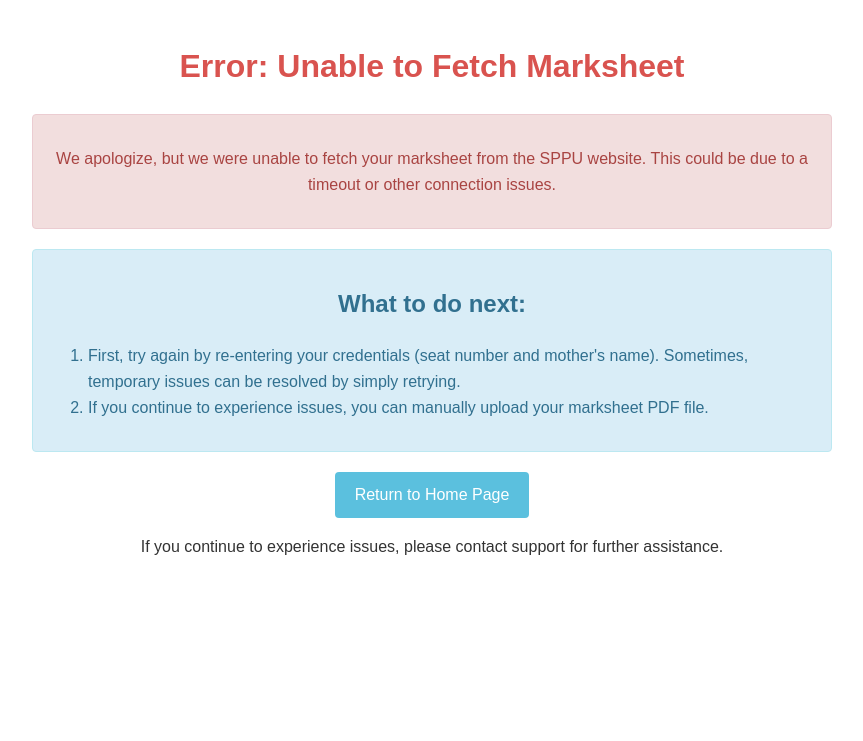
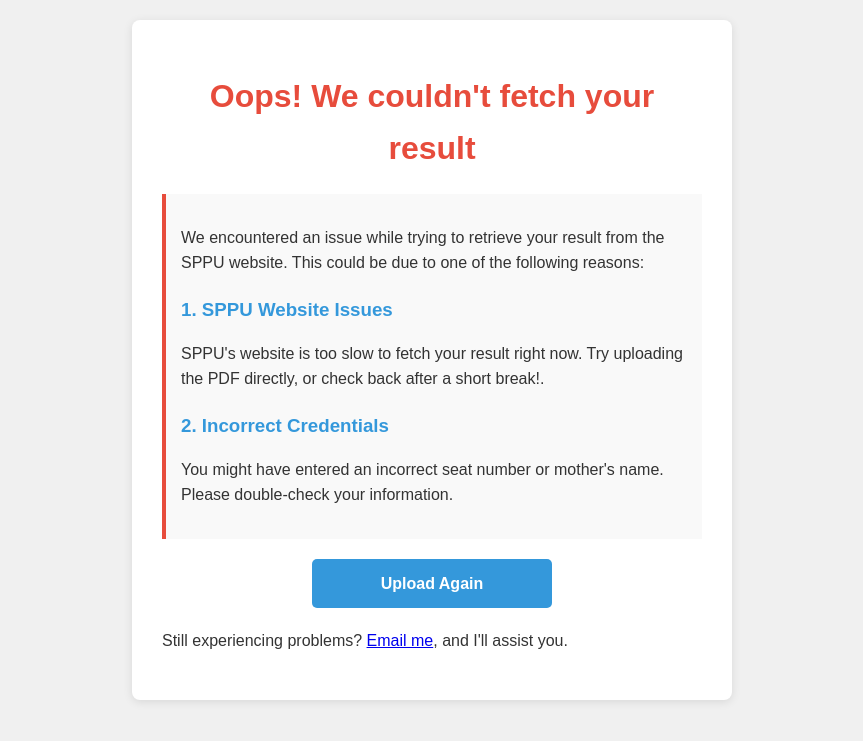
Before and after one commit to AlbatrossC/sppu_marksheet_analysis, a Flask app: template templates/error.html in a window 1280 px wide. Shown: the top 741 px of the page, without its empty margins (208-1071 px from the left). Run offline with Flask 3, Linux system fonts and the light colour scheme; the template is opened without the code that fills it, so the values that code supplies are empty; parts of the project's set-up code (start-up, migrations or seed data) failed here and were passed over.

Commit message:
Changes in error page

```diff
--- a/app.py
+++ b/app.py
@@ -30,5 +30,9 @@ def google_verification():
 def sitemap():
     return send_from_directory('static', 'sitemap.xml')
 
+@app.route('/error')
+def error():
+    return render_template('error.html')
+
 if __name__ == '__main__':
     app.run(debug=True)
--- a/templates/error.html
+++ b/templates/error.html
@@ -3,69 +3,86 @@
 <head>
     <meta charset="UTF-8">
     <meta name="viewport" content="width=device-width, initial-scale=1.0">
-    <title>Error - Unable to Fetch Marksheet</title>
+    <title>Error - Unable to Fetch Result</title>
     <style>
         body {
             font-family: Arial, sans-serif;
             line-height: 1.6;
             color: #333;
-            max-width: 800px;
+            max-width: 600px;
             margin: 0 auto;
             padding: 20px;
-            text-align: center;
+            background-color: #f0f0f0;
+        }
+        .container {
+            background-color: #ffffff;
+            border-radius: 8px;
+            padding: 30px;
+            box-shadow: 0 2px 10px rgba(0, 0, 0, 0.1);
         }
         h1 {
-            color: #d9534f;
+            color: #e74c3c;
+            text-align: center;
+            margin-bottom: 20px;
         }
-        .error-message {
-            background-color: #f2dede;
-            border: 1px solid #ebccd1;
-            color: #a94442;
+        .error-box {
+            background-color: #f9f9f9;
+            border-left: 4px solid #e74c3c;
             padding: 15px;
             margin-bottom: 20px;
-            border-radius: 4px;
         }
-        .instruction {
-            background-color: #d9edf7;
-            border: 1px solid #bce8f1;
-            color: #31708f;
-            padding: 15px;
-            margin-bottom: 20px;
-            border-radius: 4px;
+        .reason {
+            margin-bottom: 15px;
+        }
+        .reason h3 {
+            color: #3498db;
+            margin-bottom: 5px;
         }
         .button {
-            display: inline-block;
-            padding: 10px 20px;
-            background-color: #5bc0de;
+            display: block;
+            width: 200px;
+            padding: 12px 20px;
+            margin: 20px auto;
+            background-color: #3498db;
             color: white;
             text-decoration: none;
-            border-radius: 4px;
+            text-align: center;
+            border-radius: 5px;
             transition: background-color 0.3s;
+            font-weight: bold;
         }
         .button:hover {
-            background-color: #46b8da;
+            background-color: #2980b9;
+        }
+        .support-text {
+            text-align: center;
+            font-size: 0.9em;
+            color: #666;
         }
     </style>
 </head>
 <body>
-    <h1>Error: Unable to Fetch Marksheet</h1>
+    <div class="container">
+        <h1>Oops! We couldn't fetch your result</h1>
 
-    <div class="error-message">
-        <p>We apologize, but we were unable to fetch your marksheet from the SPPU website. This could be due to a timeout or other connection issues.</p>
+        <div class="error-box">
+            <p>We encountered an issue while trying to retrieve your result from the SPPU website. This could be due to one of the following reasons:</p>
+
+            <div class="reason">
+                <h3>1. SPPU Website Issues</h3>
+                <p>SPPU's website is too slow to fetch your result right now. Try uploading the PDF directly, or check back after a short break!.</p>
+            </div>
+
+            <div class="reason">
+                <h3>2. Incorrect Credentials</h3>
+                <p>You might have entered an incorrect seat number or mother's name. Please double-check your information.</p>
+
+            </div>
+        </div>
+
+        <a href="javascript:window.history.back();" class="button">Upload Again</a
+
+        <p class="support-text">Still experiencing problems? <a href="mailto:soham_jadhav_aids@moderncoe.edu.in">Email me</a>, and I'll assist you.</p>
     </div>
-
-    <div class="instruction">
-        <h2>What to do next:</h2>
-        <ol style="text-align: left;">
-            <li>First, try again by re-entering your credentials (seat number and mother's name). Sometimes, temporary issues can be resolved by simply retrying.</li>
-            <li>If you continue to experience issues, you can manually upload your marksheet PDF file.</li>
-        </ol>
-    </div>
-
-    <p>
-        <a href="/" class="button">Return to Home Page</a>
-    </p>
-
-    <p>If you continue to experience issues, please contact support for further assistance.</p>
 </body>
 </html>
```
